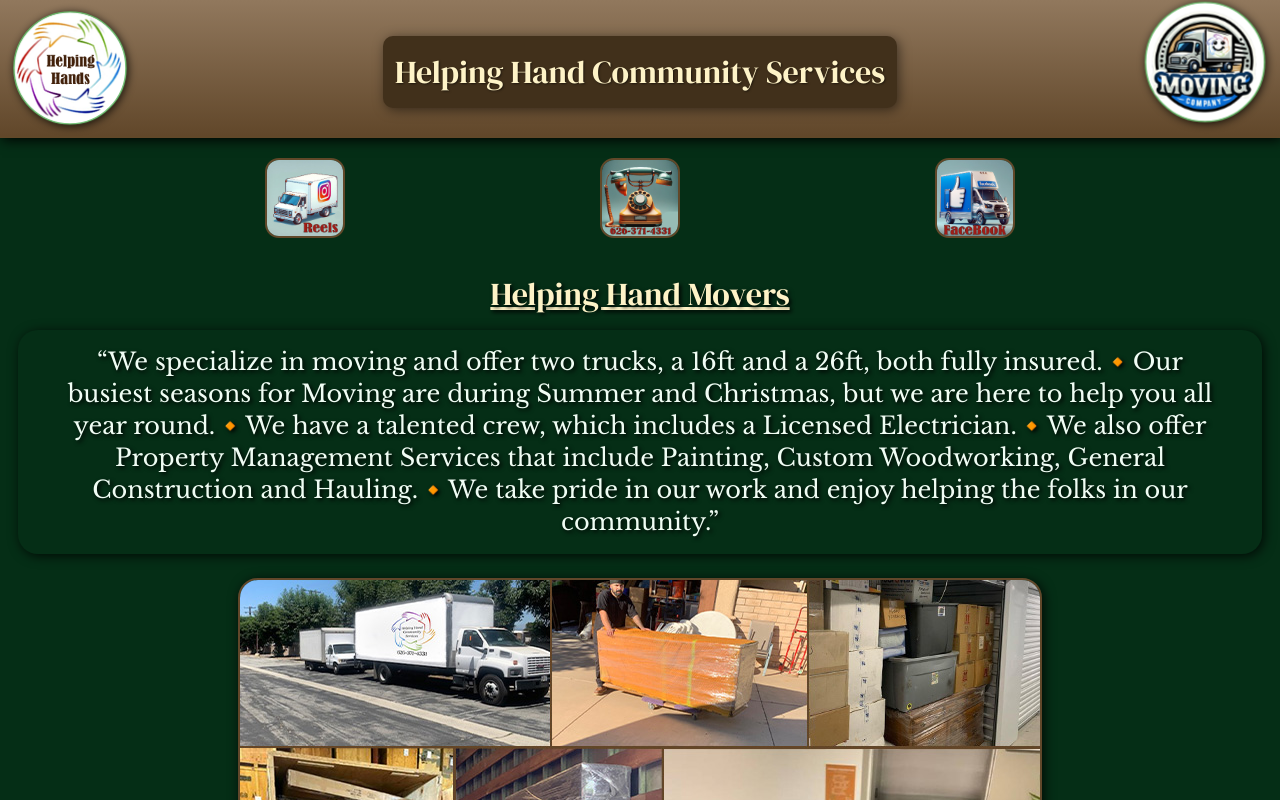
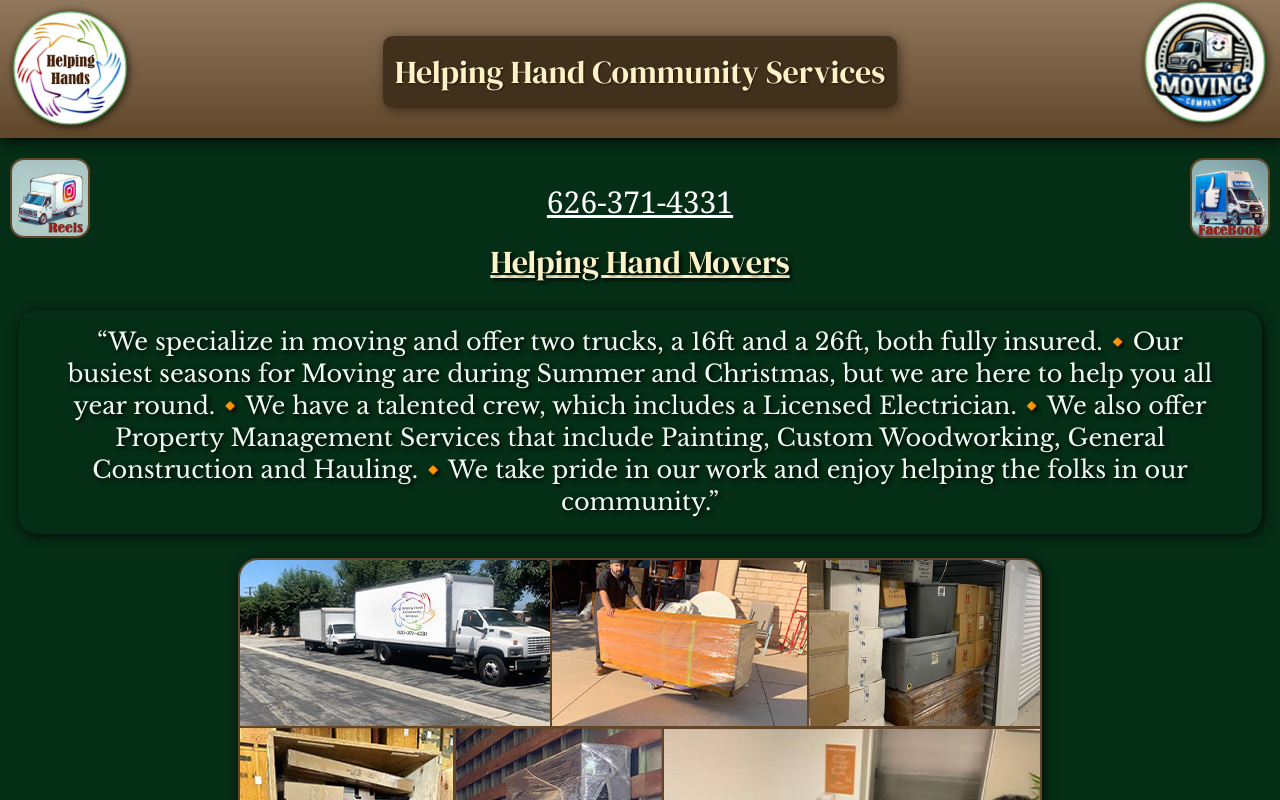
Before and after one commit to MyBaBB/HelpingHands, a React (Vite) app: page / in a window 1280 px wide. Shown: the top 800 px of the page. Built offline with nearby package versions, Linux system fonts and the light colour scheme.

Commit message:
all caught up with live version on git hub pages.

```diff
--- a/src/components/Instagram.jsx
+++ b/src/components/Instagram.jsx
@@ -18,13 +18,13 @@
          </a>
 
       <button onClick={() => window.location.href = 'tel:626-371-4331'}>
-            <div className='OldPhoneImage w-[60px] xxs:[70]px xs:w-[80px] relative  content-center border-2 border-[#614829] flex w-fit rounded-[14px]   '>
+            <div className='OldPhoneImage md:hidden w-[60px] xxs:[70]px xs:w-[80px] relative  content-center border-2 border-[#614829] flex w-fit rounded-[14px]   '>
                <img src={OldPhoneImg} alt="OldPhoneImg" className='rounded-xl' />
         </div>
      </button>
-
-
-
+<div className='relative justify-center content-center mx-auto hidden md:block'>
+ <p className='text-white font-serif text-3xl mt-2  '><u>626-371-4331</u></p>
+ </div>
 
       <a href="https://www.facebook.com/Helpinghandservices626">
          <div className='OurReelsBoxTruck w-[60px] xxs:[70]px xs:w-[80px] relative  border-2 border-[#614829] flex w-fit rounded-[14px]   '>
--- a/src/components/MainHands.jsx
+++ b/src/components/MainHands.jsx
@@ -85,7 +85,7 @@
 
 
 
-        <h1 id='HelpingHandMovers_H1' className='WhiteSpaceNowrap  text-amber-100 hidden md:block pb-4 mb-0  sm:mb-4 mt-8'> Helping Hand Movers</h1>
+        <h1 id='HelpingHandMovers_H1' className='WhiteSpaceNowrap  text-amber-100 hidden md:block pb-7 mb-0  sm:mb-4 mt-[-1rem]'> Helping Hand Movers</h1>
 
             {/* TruckSmallScreen */}
          <div className='flex justify-center content-center mb-3'>
```
